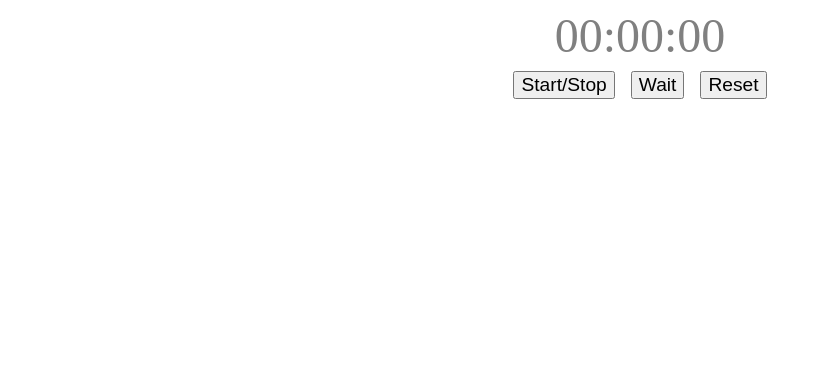
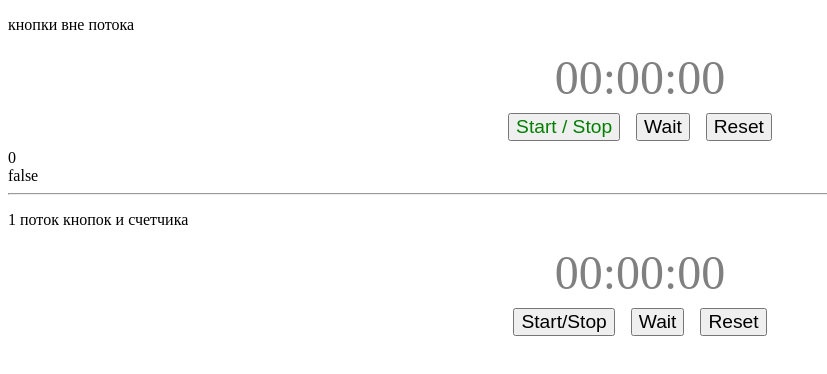
Before and after one commit to AleksandrBracyuk/TestTaskAngularTimer.V2, an Angular app in the folder app/: page / in a window 1280 px wide. Shown: the top 374 px of the page, without its empty margins (0-827 px from the left). Built offline with nearby package versions, Linux system fonts and the light colour scheme.

Commit message:
добавил упрощенную версию - смесь кнопки вне потока, счетчик в потоке, состояние хранится внешнее и текущая секунда через tap - пока при wait-start слетает в ноль

```diff
--- a/app/src/app/app.component.html
+++ b/app/src/app/app.component.html
@@ -1,3 +1,8 @@
+<p>кнопки вне потока</p>
+<app-timer2-simple></app-timer2-simple>
+
+<hr>
+<p>1 поток кнопок и счетчика</p>
 <app-timer2></app-timer2>
 
 <!-- <app-timer-state></app-timer-state> -->
--- a/app/src/app/app.module.ts
+++ b/app/src/app/app.module.ts
@@ -8,6 +8,7 @@ import { SecondComponent } from './second/second.component';
 import { TimerStreamComponent } from './timer-stream/timer-stream.component';
 import { TimerStateComponent } from './timer-state/timer-state.component';
 import { Timer2Component } from './timer2/timer2.component';
+import { Timer2SimpleComponent } from './timer2-simple/timer2-simple.component';
 
 @NgModule({
   declarations: [
@@ -17,7 +18,8 @@ import { Timer2Component } from './timer2/timer2.component';
     SecondComponent,
     TimerStreamComponent,
     TimerStateComponent,
-    Timer2Component
+    Timer2Component,
+    Timer2SimpleComponent
   ],
   imports: [
     BrowserModule
--- /dev/null
+++ b/app/src/app/timer2-simple/timer2-simple.component.html
@@ -0,0 +1,13 @@
+<div class="display">
+  <span>{{data | async | date:"HH:mm:ss"}}</span>
+</div>
+<div class="control">
+  <button type="button" class="btn" [class.active]="!isStarted" (click)="switchStart()"><span>Start
+      / Stop</span></button>
+  <button #waitButton type="button" [class.active]="isStarted" class="btn">Wait</button>
+  <button type="button" class="btn" [class.active]="isStarted||secondsAfterStart>0"
+    (click)="reset()"><span>Reset</span></button>
+</div>
+<div>{{secondsAfterStart}}</div>
+<div>{{isStarted}}</div>
+<!-- <button (click)="testSpreadInObject()">test</button> -->
--- /dev/null
+++ b/app/src/app/timer2-simple/timer2-simple.component.scss
@@ -0,0 +1,10 @@
+.display {
+  display: flex;
+  justify-content: center;
+  font-size: 3rem;
+  color: gray;
+}
+.control {
+  display: flex;
+  justify-content: center;
+}
--- /dev/null
+++ b/app/src/app/timer2-simple/timer2-simple.component.ts
@@ -0,0 +1,96 @@
+import {
+  Component,
+  OnInit,
+  ElementRef,
+  ViewChild,
+  AfterViewInit,
+} from '@angular/core';
+import {
+  Observable,
+  fromEvent,
+  interval,
+  merge,
+  concat,
+  noop,
+  NEVER,
+  of,
+} from 'rxjs';
+import {
+  map,
+  mapTo,
+  scan,
+  startWith,
+  switchMap,
+  mergeMap,
+  tap,
+  publish,
+  refCount,
+} from 'rxjs/operators';
+import { buffer, filter, throttleTime } from 'rxjs/operators';
+
+@Component({
+  selector: 'app-timer2-simple',
+  templateUrl: './timer2-simple.component.html',
+  styleUrls: ['./timer2-simple.component.scss'],
+})
+export class Timer2SimpleComponent implements OnInit, AfterViewInit {
+  @ViewChild('waitButton') waitButton: ElementRef;
+
+  data: Observable<Date>;
+  secondsAfterStart: number = 0;
+  isStarted: boolean = false;
+
+  constructor() {}
+
+  ngOnInit(): void {
+    this.data = NEVER.pipe(startWith(new Date(2020, 0, 1, 0, 0, 0)));
+  }
+
+  ngAfterViewInit() {
+    let waitButtonStreamRaw$ = fromEvent(
+      this.waitButton.nativeElement,
+      'click'
+    ).pipe(mapTo(1));
+    let waitButtonStream$ = waitButtonStreamRaw$.pipe(
+      buffer(waitButtonStreamRaw$.pipe(throttleTime(300))),
+      filter((clickArray) => clickArray.length > 1)
+    );
+    waitButtonStream$.subscribe((x) => this.pause());
+  }
+
+  switchStart() {
+    if (this.isStarted) {
+      this.stop();
+    } else {
+      this.start();
+    }
+  }
+  start() {
+    this.data = this.startStream();
+    this.isStarted = true;
+  }
+  reset() {
+    this.secondsAfterStart = 0;
+  }
+  pause() {
+    this.data = this.waitStream();
+    this.isStarted = false;
+  }
+  stop() {
+    this.isStarted = false;
+    this.secondsAfterStart = 0;
+    this.data = this.waitStream();
+  }
+
+  startStream(): Observable<Date> {
+    return interval(1000).pipe(
+      tap((x) => (this.secondsAfterStart = x)),
+      map((x) => new Date(2020, 0, 1, 0, 0, x))
+    );
+  }
+  waitStream(): Observable<Date> {
+    return NEVER.pipe(
+      startWith(new Date(2020, 0, 1, 0, 0, this.secondsAfterStart))
+    );
+  }
+}
```
